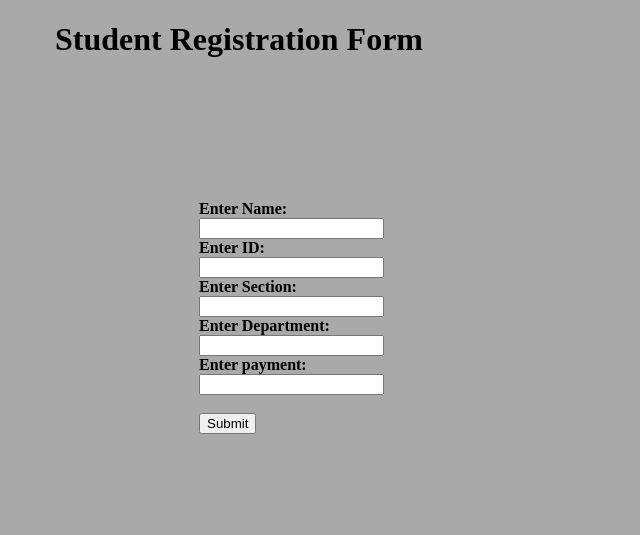
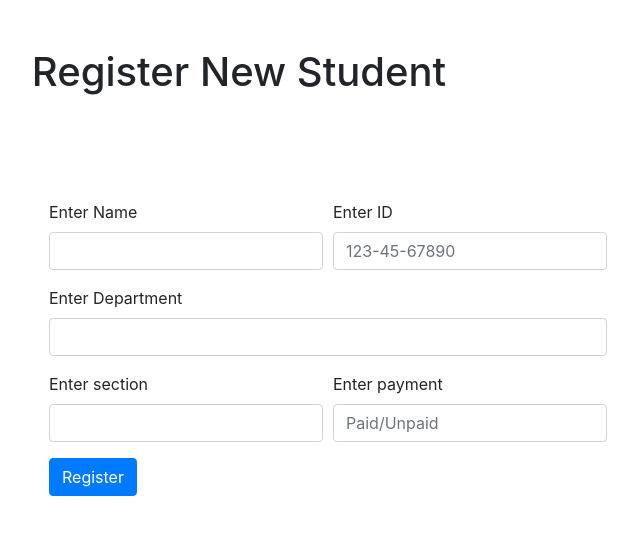
Before and after one commit to MoshiulRabbi/stureg, a Django app: page /show_info/ in a window 1280 px wide. Shown: the top 535 px of the page, without its empty margins (401-1041 px from the left). Run offline with Django 3.2, Linux system fonts and the light colour scheme.

Commit message:
formupdated

```diff
--- a/templates/add_reg.html
+++ b/templates/add_reg.html
@@ -1,26 +1,39 @@
 <!DOCTYPE html>
-<html lang="en">
-
+<html>
    <head>
-    <meta charset="UTF-8">
+      <title>Add Registration</title>
       <meta name="viewport" content="width=device-width, initial-scale=1.0">
-    <title>Add Registration</title>
+      <link rel="stylesheet" href="https://cdn.jsdelivr.net/npm/bootstrap@4.5.3/dist/css/bootstrap.min.css" integrity="sha384-TX8t27EcRE3e/ihU7zmQxVncDAy5uIKz4rEkgIXeMed4M0jlfIDPvg6uqKI2xXr2" crossorigin="anonymous">
    </head>
-
-<body bgcolor="darkgray">
-    <h1 style="text-align: center;">Student Registration Form</h1>
-    <div style="position: absolute; top:200px; left:600px;">
+   <body >
+      <h1 style="text-align: center;"><br>Register New Student</h1>
+      <div style="position: absolute; top:200px; left:450px;">
       <form action="student_info">
-            <b>Enter Name:</b><br> <input type="text" name="name"><br>
-            <b>Enter ID:</b><br> <input type="text" name="id"><br>
-            <b>Enter Section:</b><br> <input type="text" name="section"><br>
-            <b>Enter Department:</b><br> <input type="text" name="department"><br>
-            <b>Enter payment:</b><br> <input type="text" name="payment"><br>
-            <br>
-            <input type="submit" style="cursor: pointer;">
-
+         <div class="form-row">
+            <div class="form-group col-md-6">
+               <label >Enter Name</label>
+               <input type="text" name="name" class="form-control">
+            </div>
+            <div class="form-group col-md-6">
+               <label>Enter ID</label>
+               <input type="text" name="id" class="form-control" placeholder="123-45-67890">
+            </div>
+         </div>
+         <div class="form-group ">
+            <label>Enter Department</label>
+            <input type="text" name="department" class="form-control">
+         </div>
+         <div class="form-row">
+            <div class="form-group col-md-6">
+               <label>Enter section</label>
+               <input type="text" name="section" class="form-control">
+            </div>
+            <div class="form-group col-md-6">
+               <label>Enter payment</label>
+               <input type="text" name="payment"class="form-control" placeholder="Paid/Unpaid" >
+            </div>
+         </div>
+         <button type="submit" class="btn btn-primary">Register</button>
       </form>
-    </div>
    </body>
-
 </html>
--- a/templates/home.html
+++ b/templates/home.html
@@ -31,7 +31,7 @@
 </style>
 
 <body bgcolor="mistyrose">
-    <h1 style="text-align: center; color:rgb(146, 4, 151)">Hello Mukti</h1>
+    <h1 style="text-align: center; color:rgb(146, 4, 151)">Student Registration Portal</h1>
     <div class="form">
         <form action="show_info">
             <button inputmode="button" >
```
Also changed, not shown: templates/del_registration.html (+14 -20 lines), templates/search_info.html (+13 -4 lines). Lines whose indentation alone changed are shown as unchanged.
